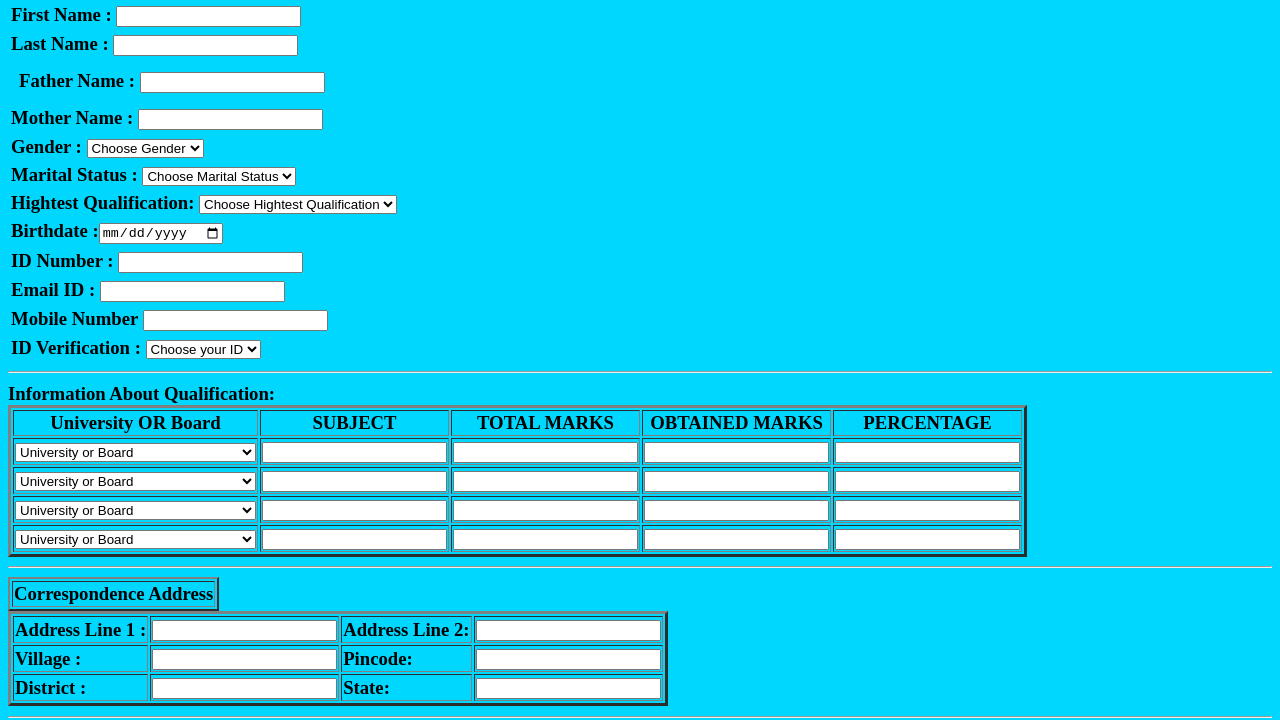
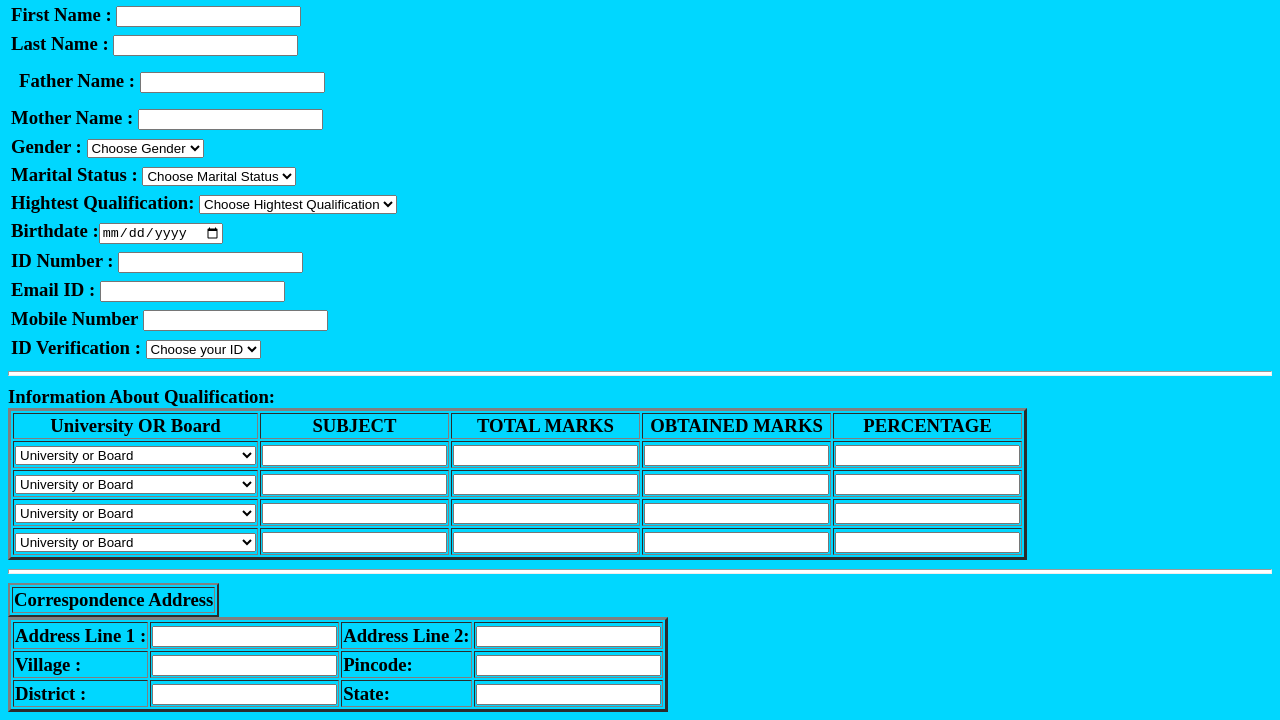
Before and after one commit to Hitesh-web2/com, a plain HTML site: page form 1.html in a window 1280 px wide. Shown: the part 79-799 px from the top of the page. Drawn offline with Linux system fonts and the light colour scheme.

Commit message:
Update form 1.html

```diff
--- a/form 1.html
+++ b/form 1.html
@@ -3,6 +3,13 @@
   <head>
     <meta charset="utf-8">
     <title>Exam Form Application</title>
+    <style>
+      hr{
+        background-color: white;
+        border style : none;
+        height: 3px;
+      }
+    </style>
   </head>
   <body style=" background-color:#00D7FF">
     <h1>Admission Form</h1>
```
